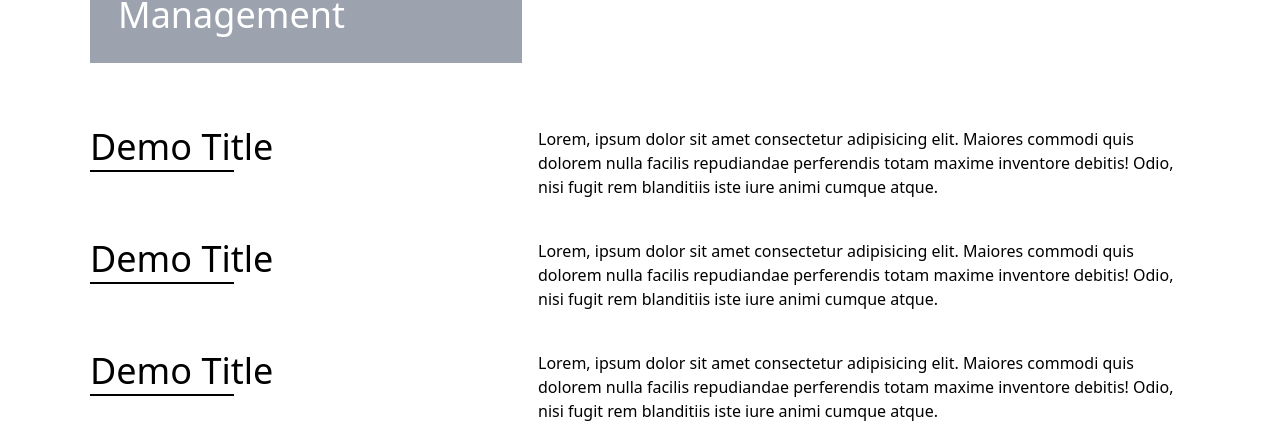
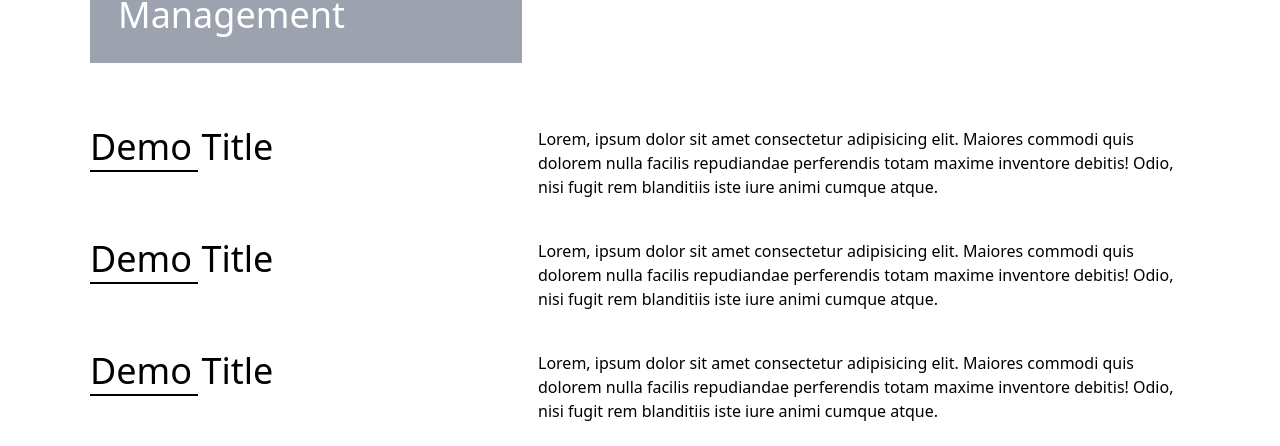
Before and after one commit to sah246ir/Landing-Page, a React (Create React App) app: page /services in a window 1280 px wide. Shown: the part 1399-1845 px from the top of the page. Built offline with nearby package versions, Linux system fonts and the light colour scheme.

Commit message:
style: partial underline class

```diff
--- a/src/styles.css
+++ b/src/styles.css
@@ -16,3 +16,7 @@
     bottom: 0;
     left: 0;
 }
+
+.partial-sm::after{
+    width: 3em;
+}
```
